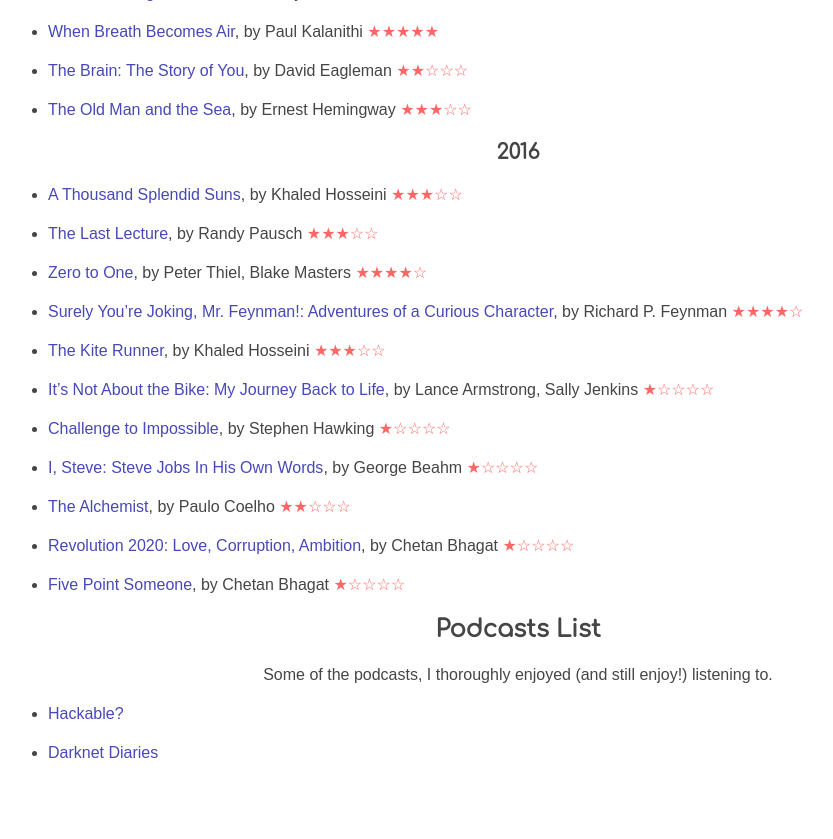
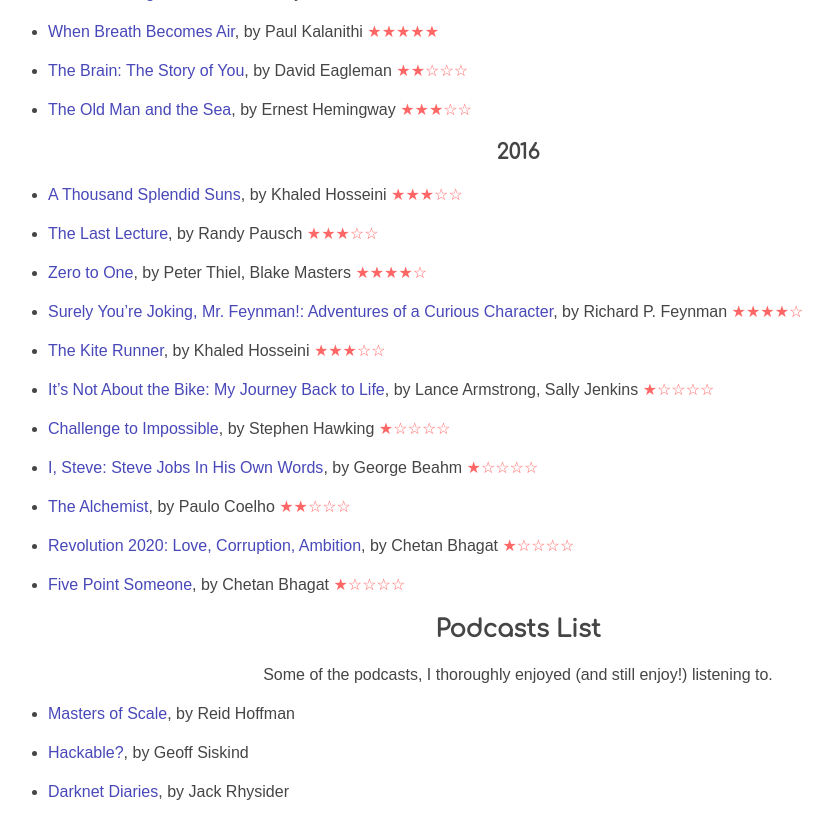
Before and after one commit to lprimeroo/saruftw.github.io.old, a Jekyll site: the page built from meta.md, in a window 1280 px wide and 900 px high, scrolled down 1565 px. Shown: the top 839 px of the window, without its empty margins (122-955 px from the left). Built offline with Jekyll 4.4.1, drawn with Linux system fonts in a browser that asks for light colours; nearby versions of some CDN libraries.

Commit message:
Update meta.md

```diff
--- a/meta.md
+++ b/meta.md
@@ -15,7 +15,7 @@
 	* [2018](#2018)
 	* [2017](#2017)
 	* [2016](#2016)
-* [My Podcasts List](#podcast-list)
+* [My Podcasts List](#podcasts-list)
 
 
 ## Reading List
@@ -120,6 +120,8 @@
   Some of the podcasts, I thoroughly enjoyed (and still enjoy!) listening to.
 </p>
 
-* <a href="https://hackablepodcast.com/" target="_blank">Hackable?</a>
+* <a href="https://mastersofscale.com/" target="_blank">Masters of Scale</a>, by Reid Hoffman
 
-* <a href="https://darknetdiaries.com/" target="_blank">Darknet Diaries</a>
+* <a href="https://hackablepodcast.com/" target="_blank">Hackable?</a>, by Geoff Siskind
+
+* <a href="https://darknetdiaries.com/" target="_blank">Darknet Diaries</a>, by Jack Rhysider
```
